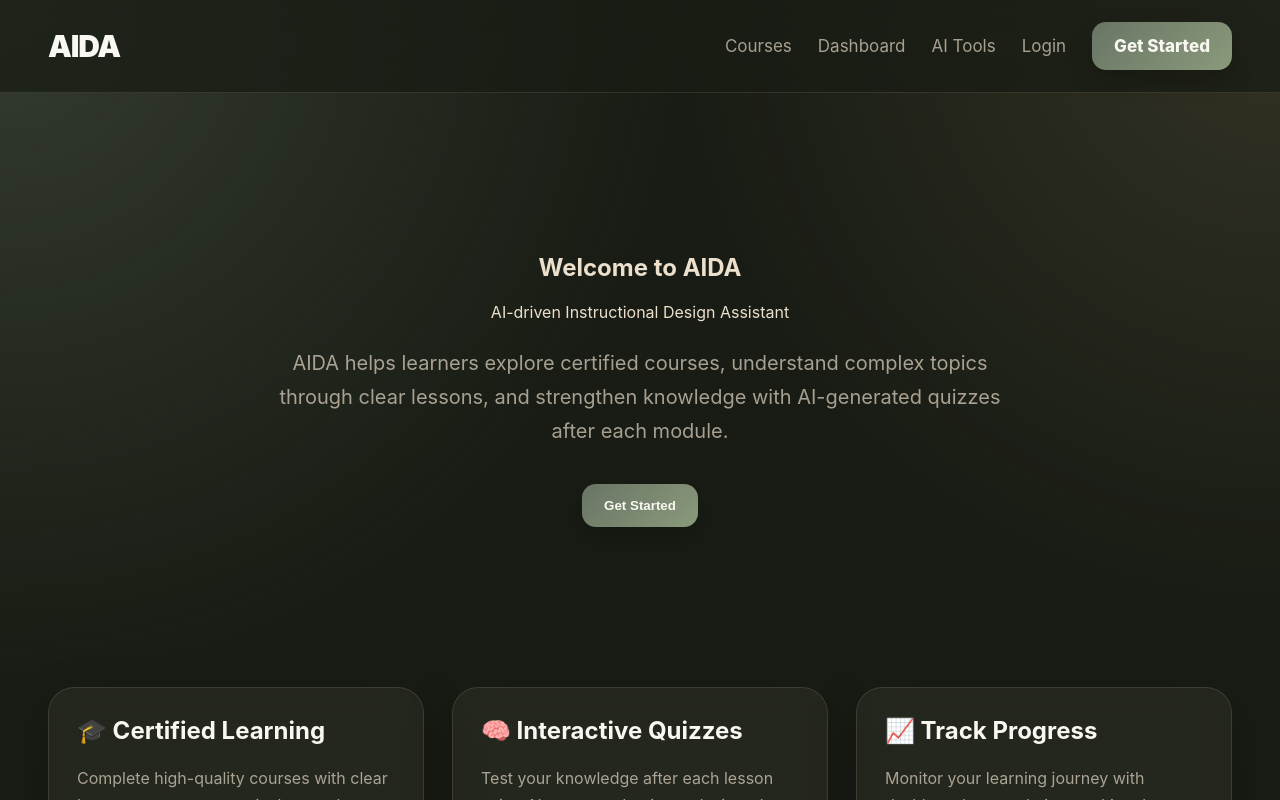
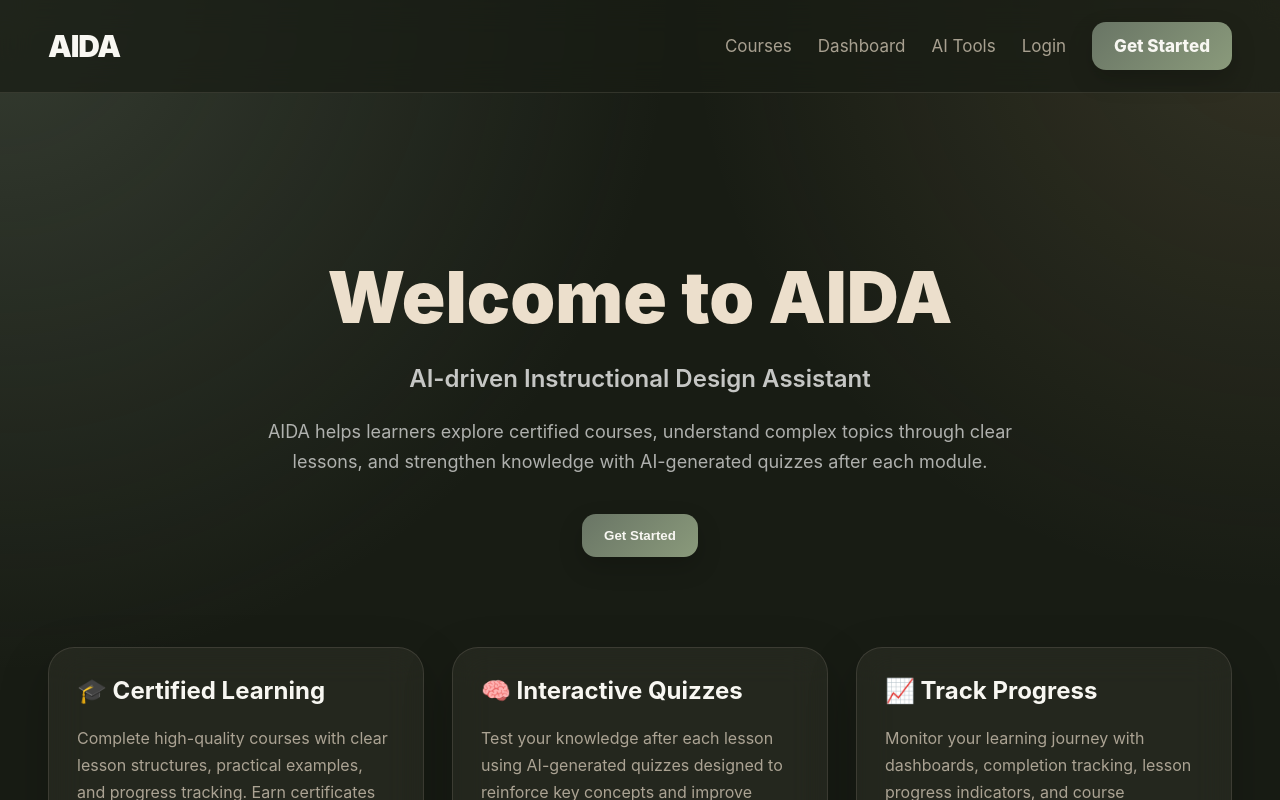
Before and after one commit to Jahon27/ai-course-generator, a React app in the folder frontend/: page / in a window 1280 px wide. Shown: the top 800 px of the page. Built offline with nearby package versions, Linux system fonts and the light colour scheme; the HTML template or start-up script is replaced by a standard one.

Commit message:
home page updates

```diff
--- a/frontend/src/App.css
+++ b/frontend/src/App.css
@@ -496,15 +496,27 @@ textarea::placeholder {
 
 .hero-section {
   text-align: center;
-  padding: 80px 0;
-  margin-bottom: 80px;
+  padding: 40px 0 50px;
+  margin-bottom: 40px;
+}
+
+.hero-title {
+  font-size: 72px;
+  font-weight: 900;
+  margin-bottom: 12px;
+}
+
+.hero-subtitle {
+  font-size: 24px;
+  font-weight: 600;
+  color: rgba(255,255,255,0.75);
+  margin-bottom: 24px;
 }
 
 .hero-description {
   max-width: 760px;
-  margin: 24px auto 36px;
-  color: var(--muted);
-  font-size: 20px;
+  margin: 0 auto 36px;
+  font-size: 18px;
   line-height: 1.7;
-  text-align: center;
+  color: rgba(255,255,255,0.65);
 }
```
